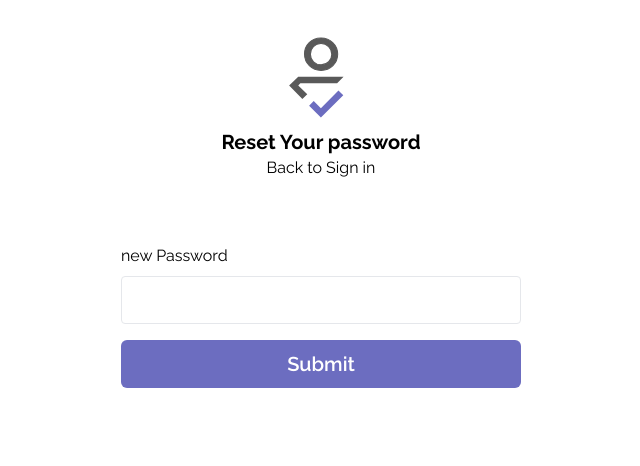
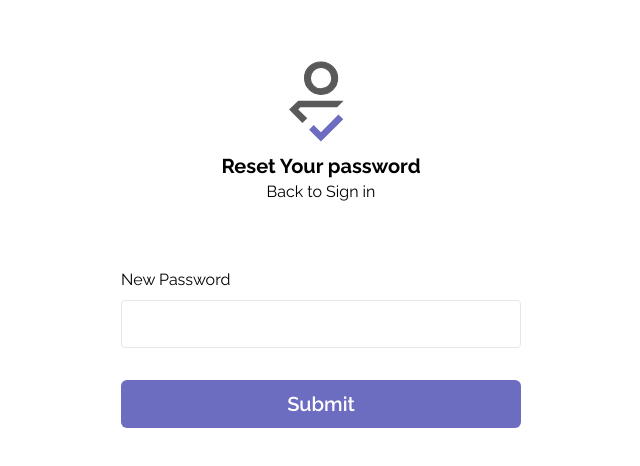
Before and after one commit to Roopaish/Presence, a Next.js app in the folder frontend/: page /reset-password in a window 1280 px wide. Shown: the top 466 px of the page, without its empty margins (319-959 px from the left). Built offline with nearby package versions, Linux system fonts and the light colour scheme.

Commit message:
frontend: forget password page

```diff
--- a/frontend/app/(auth)/forgot-password/page.tsx
+++ b/frontend/app/(auth)/forgot-password/page.tsx
@@ -6,10 +6,10 @@ import React from "react";
 
 export default function Forgotpassword() {
   return (
-    <main className="px-5 py-8">
+    <main className="px-5 py-14">
       <div className="flex flex-col gap-1 justify-between items-center w-full">
         <header className="text-center mb-10">
-          <Icon type="logo" className="w-24 h-24 mx-auto"></Icon>
+          <Icon type="logo" className="w-24 h-24 mx-auto "></Icon>
           <h3 className="text-xl font-bold">
             Enter your email to get a reset link
           </h3>
@@ -18,9 +18,8 @@ export default function Forgotpassword() {
       </div>
 
       <section className="max-w-md mx-auto p-6  rounded-lg text-black">
-        <form className="w-full space-y-4 ">
+        <form className="w-full">
           <Input
-
             type="email"
             name="email"
             placeholder="ram.191704@ncit.edu.np"
@@ -28,7 +27,9 @@ export default function Forgotpassword() {
             label="College Email"
           />
           <Link href="/reset-password">
-            <Button type="submit">Submit</Button>
+            <div className="mt-8">
+              <Button type="submit">Submit</Button>
+            </div>
           </Link>
         </form>
       </section>
--- a/frontend/app/(auth)/reset-password/page.tsx
+++ b/frontend/app/(auth)/reset-password/page.tsx
@@ -5,24 +5,27 @@ import React from "react";
 
 export default function Resetpassword() {
   return (
-    <main className="px-5 py-8">
+    <main className="px-5 py-14">
       <div className="flex flex-col gap-1 justify-between items-center w-full">
         <header className="text-center mb-10">
           <Icon type="logo" className="w-24 h-24 mx-auto"></Icon>
           <h3 className="text-xl font-bold">Reset Your password</h3>
+
           <h2> Back to Sign in</h2>
         </header>
       </div>
 
       <section className="max-w-md mx-auto p-6 rounded-lg text-black">
-        <form className="w-full space-y-4">
+        <form className="w-full">
           <Input
             type="password"
             name="password"
             required
-            label="new Password"
+            label="New Password"
           />
-          <Button type="submit">Submit</Button>
+          <div className="mt-8">
+            <Button type="submit">Submit</Button>
+          </div>
         </form>
       </section>
     </main>
--- /dev/null
+++ b/frontend/app/presence/page.tsx
@@ -0,0 +1,7 @@
+import React from 'react'
+
+export default function Presencepage() {
+  return (
+    <div>Presencepage</div>
+  )
+}
```
